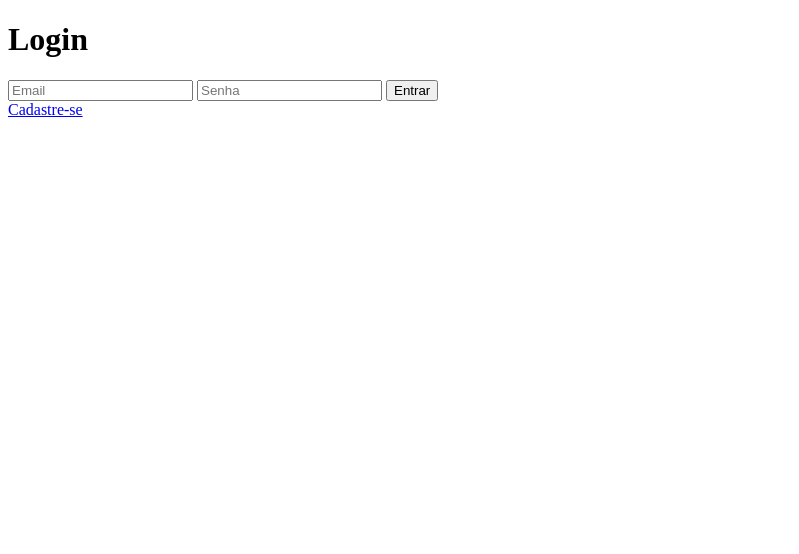
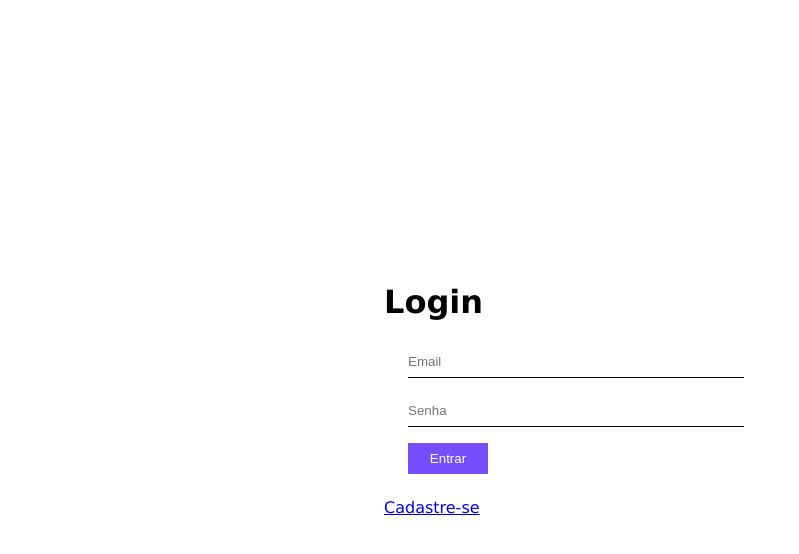
Before and after one commit to willotavio/Sistema-Login, a website: page public/login.html in a window 1280 px wide. Shown: the whole page, without its empty margins (0-799 px from the left). Drawn offline with Linux system fonts and the light colour scheme.

Commit message:
Adicionando css

```diff
--- /dev/null
+++ b/public/css/style.css
@@ -0,0 +1,46 @@
+*{
+    margin: 0;
+    padding: 0;
+}
+
+body{
+    font-family: Verdana, Geneva, Tahoma, sans-serif;
+}
+main{
+    left: 50%;
+    top: 50%;
+    position: absolute;
+    transform: translate(-50%, -50%);
+}
+.navBar button{
+    float: right;
+}
+button{
+    background-color: rgb(117, 79, 255);
+    color: white;
+    border: 0;
+    padding: 0.5rem;
+    width: 5rem;
+}
+button:hover{
+    opacity: 90%;
+}
+
+form{
+    display: flex;
+    flex-direction: column;
+    width: 30rem;
+    padding: 1rem;
+}
+form input{
+    width: 70%;
+    height: 2rem;
+    border: 0;
+    border-bottom: 0.1rem solid black;
+}
+form *{
+    margin: 0.5rem;
+}
+form input:focus{
+    outline: none;
+}
--- a/public/login.html
+++ b/public/login.html
@@ -4,9 +4,11 @@
     <meta charset="UTF-8">
     <meta http-equiv="X-UA-Compatible" content="IE=edge">
     <meta name="viewport" content="width=device-width, initial-scale=1.0">
+    <link rel="stylesheet" href="css/style.css">
     <title>Login</title>
 </head>
 <body>
+    <main>
         <h1>Login</h1>
         <form action="/login" method="POST">
             <input type="email" name="userEmail" placeholder="Email">
@@ -14,5 +16,6 @@
             <button type="submit" formaction="/login">Entrar</button>
         </form>
         <a href="/cadastro">Cadastre-se</a>
+    </main>
     </body>
 </html>
```
Also changed, not shown: public/home.html (+2 -1 lines), public/signup.html (+3 -0 lines). Lines whose indentation alone changed are shown as unchanged.
